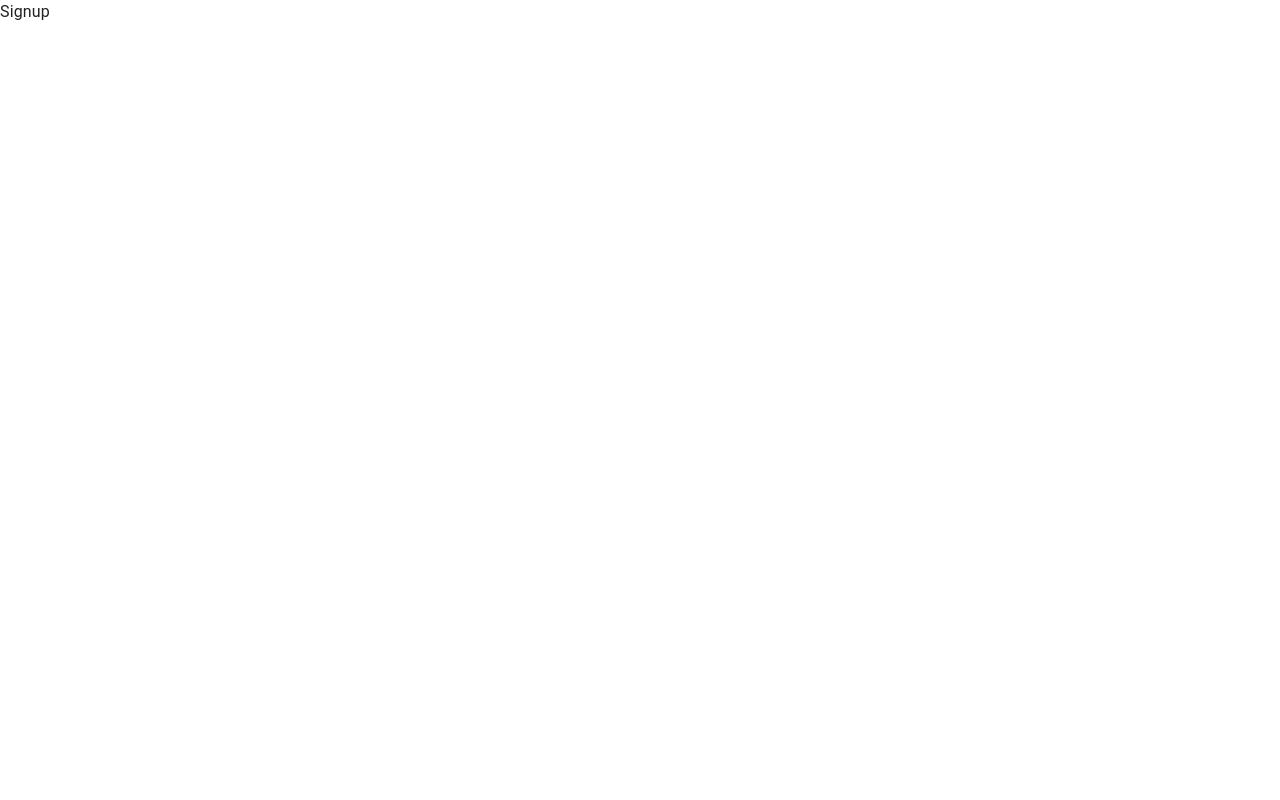
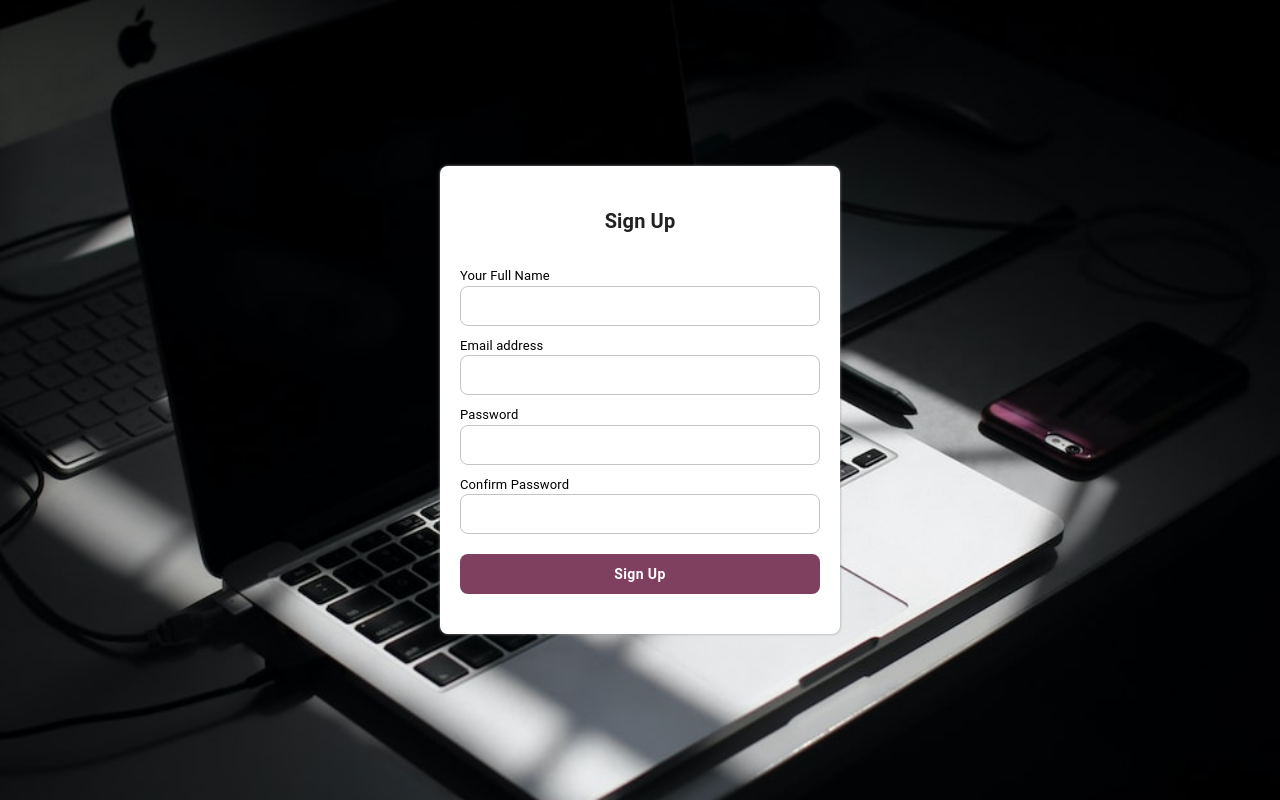
Before and after one commit to bilalalirizvi5/todo-fe-with-auth, a React (Create React App) app: page /signup in a window 1280 px wide. Built offline with nearby package versions, Linux system fonts and the light colour scheme.

Commit message:
updated: login and signup ui completed

```diff
--- a/jsconfig.json
+++ b/jsconfig.json
@@ -5,7 +5,8 @@
       "@config": ["config"],
       "@screens": ["screens"],
       "@components": ["components"],
-      "@styledComponents": ["styledComponents"]
+      "@styledComponents/*": ["components/styledComponents/*"],
+      "@images/*": ["assets/images/*"]
     }
   },
   "exclude": ["node_modules"]
--- a/package.json
+++ b/package.json
@@ -10,12 +10,14 @@
     "@testing-library/jest-dom": "^5.16.5",
     "@testing-library/react": "^13.4.0",
     "@testing-library/user-event": "^13.5.0",
+    "formik": "^2.4.2",
     "react": "^18.2.0",
     "react-dom": "^18.2.0",
     "react-redux": "^8.0.7",
     "react-router-dom": "^6.12.1",
     "react-scripts": "5.0.1",
-    "web-vitals": "^2.1.4"
+    "web-vitals": "^2.1.4",
+    "yup": "^1.2.0"
   },
   "scripts": {
     "start": "craco start",
--- /dev/null
+++ b/src/components/styledComponents/Buttons.js
@@ -0,0 +1,17 @@
+import { styled } from "@mui/system";
+import { Button as MuiButton } from "@mui/material";
+
+export const Button = styled(MuiButton)(({ theme }) => ({
+  textTransform: "initial",
+  width: "100%",
+  borderRadius: "8px",
+  boxShadow: "none",
+  height: "40px",
+  fontWeight: "bold",
+  "&.Mui-disabled": {
+    backgroundColor: theme.palette.primary.main,
+  },
+  "&:hover": {
+    boxShadow: "none",
+  },
+}));
--- /dev/null
+++ b/src/components/styledComponents/Headings.js
@@ -0,0 +1,8 @@
+import { styled } from "@mui/system";
+import { Box } from "@mui/material";
+
+export const AuthHeading = styled(Box)(({ theme }) => ({
+  fontSize: "20px",
+  fontWeight: "bold",
+  marginBottom: "20px",
+}));
--- /dev/null
+++ b/src/components/styledComponents/Inputs.js
@@ -0,0 +1,27 @@
+import { styled } from "@mui/system";
+import { TextField as MuiTextField, Typography } from "@mui/material";
+
+export const TextField = styled(MuiTextField)(({ theme }) => ({
+  "& .MuiOutlinedInput-root": {
+    borderRadius: "8px",
+    "&.Mui-focused fieldset": {
+      border: "1px solid black",
+    },
+  },
+  "& input::placeholder": {
+    fontSize: "14px",
+  },
+  "& textarea::placeholder": {
+    fontSize: "14px",
+  },
+}));
+
+export const Label = styled(Typography)(({ theme }) => ({
+  fontSize: "13px",
+  color: "black",
+}));
+
+export const ErrorText = styled(Typography)(({ theme }) => ({
+  fontSize: "13px",
+  color: "red",
+}));
--- /dev/null
+++ b/src/components/styledComponents/Progress.js
@@ -0,0 +1,6 @@
+import { styled } from "@mui/system";
+import { CircularProgress } from "@mui/material";
+
+export const SmallLoading = styled(CircularProgress)(({ theme }) => ({
+  color: "white",
+}));
--- a/src/components/styledComponents/wrappers.js
+++ b/src/components/styledComponents/wrappers.js
@@ -1,5 +1,6 @@
 import { styled } from "@mui/system";
 import { Box } from "@mui/material";
+import bgImg from "@images/bg.jpeg";
 
 export const AuthContainer = styled(Box)(({ theme }) => ({
   width: "100%",
@@ -8,4 +9,32 @@ export const AuthContainer = styled(Box)(({ theme }) => ({
   justifyContent: "center",
   alignItems: "center",
   backgroundColor: theme.palette.bgColor.main,
+  padding: "20px",
+  background: `url(${bgImg})`,
+  backgroundPosition: "center",
+  backgroundRepeat: "no-repeat",
+  backgroundSize: "cover",
 }));
+
+export const AuthBox = styled(Box)(({ theme }) => ({
+  width: "400px",
+  height: "auto",
+  display: "flex",
+  flexDirection: "column",
+  alignItems: "center",
+  gap: "10px",
+  borderRadius: "8px",
+  padding: "40px 20px",
+  boxShadow: "0px 0px 3px rgb(150,150,150)",
+  backgroundColor: "#fff",
+  [theme.breakpoints.down("xs")]: {
+    width: "100%",
+  },
+}));
+
+export const InputWrapper = styled(Box)(({ theme }) => ({
+  width: "100%",
+  height: "auto",
+  display: "flex",
+  flexDirection: "column",
+}));
--- a/src/screens/Auth/Login/index.js
+++ b/src/screens/Auth/Login/index.js
@@ -1,7 +1,86 @@
 import React from "react";
 
+import {
+  AuthContainer,
+  AuthBox,
+  InputWrapper,
+} from "@styledComponents/wrappers";
+import { AuthHeading } from "@styledComponents/Headings";
+import { ErrorText, Label, TextField } from "@styledComponents/Inputs";
+import { Button } from "@styledComponents/Buttons";
+import { SmallLoading } from "@styledComponents/Progress";
+
+import { useFormik } from "formik";
+import * as Yup from "yup";
+
 const Login = () => {
-  return <div>Login</div>;
+  const loginSchema = Yup.object().shape({
+    email: Yup.string().email("Invalid email").required("Required"),
+    password: Yup.string()
+      .min(8, "Password should be at least 8 characters!")
+      .required("Required"),
+  });
+
+  const {
+    values,
+    handleBlur,
+    handleChange,
+    handleSubmit,
+    errors,
+    touched,
+    resetForm,
+  } = useFormik({
+    initialValues: {
+      email: "",
+      password: "",
+    },
+    validationSchema: loginSchema,
+    onSubmit: (values) => {
+      console.log(values);
+    },
+  });
+
+  return (
+    <AuthContainer>
+      <AuthBox component="form" onSubmit={handleSubmit} autoComplete="off">
+        <AuthHeading>Login</AuthHeading>
+        <InputWrapper>
+          <Label>Email address</Label>
+          <TextField
+            fullWidth
+            size="small"
+            variant="outlined"
+            type="email"
+            name="email"
+            value={values.email}
+            onChange={handleChange}
+            onBlur={handleBlur}
+          />
+          {errors.email && touched.email && errors.email && (
+            <ErrorText>{errors.email}</ErrorText>
+          )}
+        </InputWrapper>
+        <InputWrapper mb={1.2}>
+          <Label>Password</Label>
+          <TextField
+            fullWidth
+            size="small"
+            variant="outlined"
+            name="password"
+            value={values.password}
+            onChange={handleChange}
+            onBlur={handleBlur}
+          />
+          {errors.password && touched.password && errors.password && (
+            <ErrorText>{errors.password}</ErrorText>
+          )}
+        </InputWrapper>
+        <Button disabled={false} variant="contained" type="submit">
+          {false ? <SmallLoading size={25} /> : "Login"}
+        </Button>
+      </AuthBox>
+    </AuthContainer>
+  );
 };
 
 export default Login;
--- a/src/screens/Auth/Signup/index.js
+++ b/src/screens/Auth/Signup/index.js
@@ -1,7 +1,127 @@
 import React from "react";
 
+import {
+  AuthContainer,
+  AuthBox,
+  InputWrapper,
+} from "@styledComponents/wrappers";
+import { AuthHeading } from "@styledComponents/Headings";
+import { ErrorText, Label, TextField } from "@styledComponents/Inputs";
+import { Button } from "@styledComponents/Buttons";
+import { SmallLoading } from "@styledComponents/Progress";
+
+import { useFormik } from "formik";
+import * as Yup from "yup";
+
 const Signup = () => {
-  return <div>Signup</div>;
+  const signupSchema = Yup.object().shape({
+    userName: Yup.string()
+      .min(5, "Too Short!")
+      .max(25, "Too Long!")
+      .required("Required"),
+    email: Yup.string().email("Invalid email").required("Required"),
+    password: Yup.string()
+      .min(8, "Password should be at least 8 characters!")
+      .required("Required"),
+    confirmPassword: Yup.string()
+      .oneOf([Yup.ref("password"), null], "Passwords must match")
+      .required("Required"),
+  });
+
+  const {
+    values,
+    handleBlur,
+    handleChange,
+    handleSubmit,
+    errors,
+    touched,
+    resetForm,
+  } = useFormik({
+    initialValues: {
+      userName: "",
+      email: "",
+      password: "",
+      confirmPassword: "",
+    },
+    validationSchema: signupSchema,
+    onSubmit: (values) => {
+      console.log(values);
+    },
+  });
+
+  return (
+    <AuthContainer>
+      <AuthBox component="form" onSubmit={handleSubmit} autoComplete="off">
+        <AuthHeading>Sign Up</AuthHeading>
+        <InputWrapper>
+          <Label>Your Full Name</Label>
+          <TextField
+            fullWidth
+            size="small"
+            variant="outlined"
+            name="userName"
+            value={values.userName}
+            onChange={handleChange}
+            onBlur={handleBlur}
+          />
+          {errors.userName && touched.userName && errors.userName && (
+            <ErrorText>{errors.userName}</ErrorText>
+          )}
+        </InputWrapper>
+        <InputWrapper>
+          <Label>Email address</Label>
+          <TextField
+            fullWidth
+            size="small"
+            variant="outlined"
+            type="email"
+            name="email"
+            value={values.email}
+            onChange={handleChange}
+            onBlur={handleBlur}
+          />
+          {errors.email && touched.email && errors.email && (
+            <ErrorText>{errors.email}</ErrorText>
+          )}
+        </InputWrapper>
+        <InputWrapper>
+          <Label>Password</Label>
+          <TextField
+            fullWidth
+            size="small"
+            variant="outlined"
+            name="password"
+            value={values.password}
+            onChange={handleChange}
+            onBlur={handleBlur}
+          />
+          {errors.password && touched.password && errors.password && (
+            <ErrorText>{errors.password}</ErrorText>
+          )}
+        </InputWrapper>
+        <InputWrapper mb={1.2}>
+          <Label>Confirm Password</Label>
+          <TextField
+            fullWidth
+            size="small"
+            variant="outlined"
+            name="confirmPassword"
+            value={values.confirmPassword}
+            onChange={handleChange}
+            onBlur={handleBlur}
+          />
+          {errors.confirmPassword &&
+            touched.confirmPassword &&
+            errors.confirmPassword && (
+              <ErrorText>{errors.confirmPassword}</ErrorText>
+            )}
+        </InputWrapper>
+        <Button disabled={false} variant="contained" type="submit">
+          {false ? <SmallLoading size={25} /> : "Sign Up"}
+        </Button>
+      </AuthBox>
+    </AuthContainer>
+  );
 };
 
 export default Signup;
--- a/src/theme.js
+++ b/src/theme.js
@@ -5,7 +5,7 @@ import { createTheme } from "@mui/material/styles";
 const theme = createTheme({
   palette: {
     primary: {
-      main: "#3578F2",
+      main: "#7F3F5E",
     },
     secondary: {
       main: "#19857b",
```
Also changed, not shown: src/assets/images/bg.jpeg (added), 1 other file (tests, documents, lock files or other folders).
